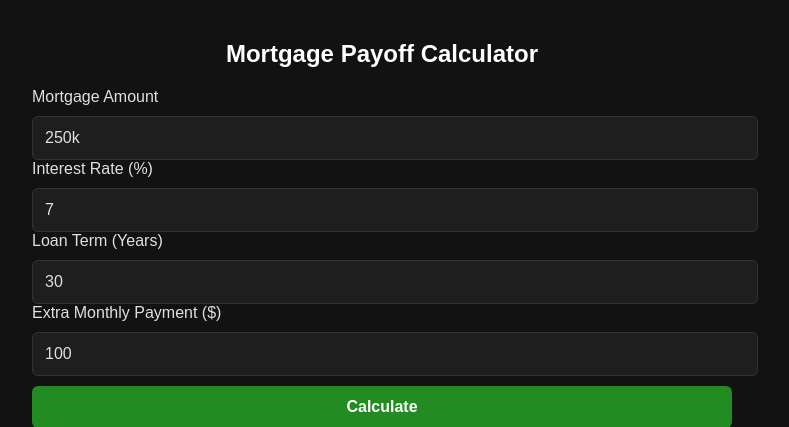
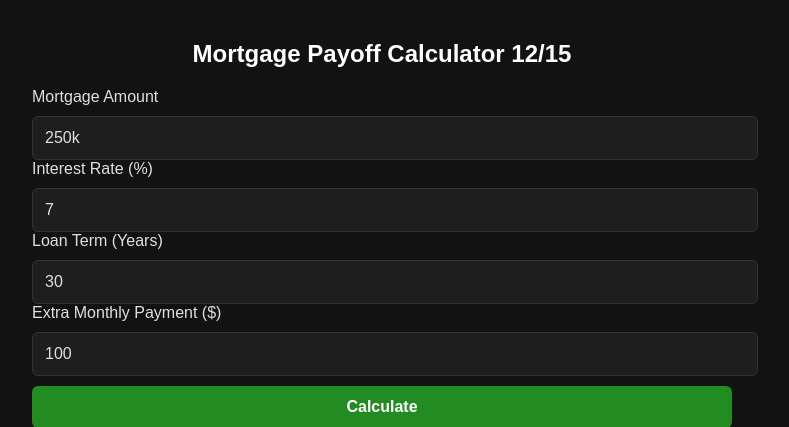
Before and after one commit to DaneJ081/Mortgage-Payoff-Calc, a Flask app: page / in a window 1280 px wide. Shown: the top 427 px of the page, without its empty margins (258-1047 px from the left). Run offline with Flask 3, Linux system fonts and the light colour scheme.

Commit message:
Seperated pipeline into 'build' and 'release' pipelines, added environment gates, swapped to container hosting to dockerhub, modified index.html's primary header to include a static date value in order to keep validate pushes to ACA were successful.

```diff
--- a/templates/index.html
+++ b/templates/index.html
@@ -62,7 +62,7 @@
 </head>
 <body>
 
-<h2>Mortgage Payoff Calculator</h2>
+<h2>Mortgage Payoff Calculator 12/15</h2>
 
 <form method="POST">
     <label>Mortgage Amount</label>
```
Also changed, not shown: .github/workflows/build.yml (added), .github/workflows/deploy.yml (deleted), .github/workflows/release.yml (added), 5 other files.
